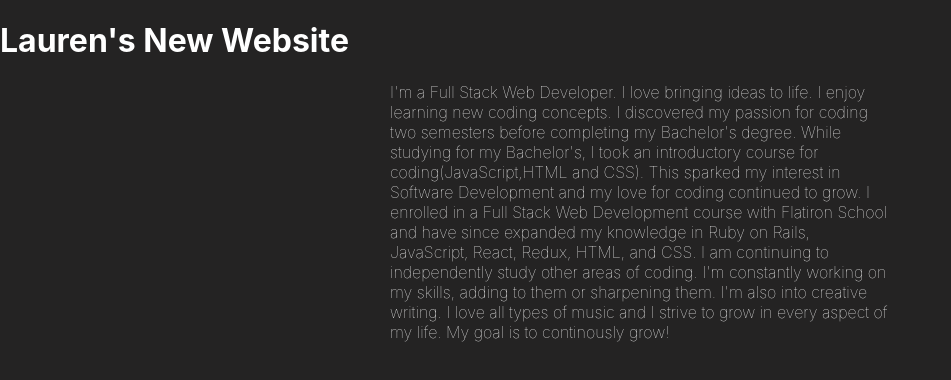
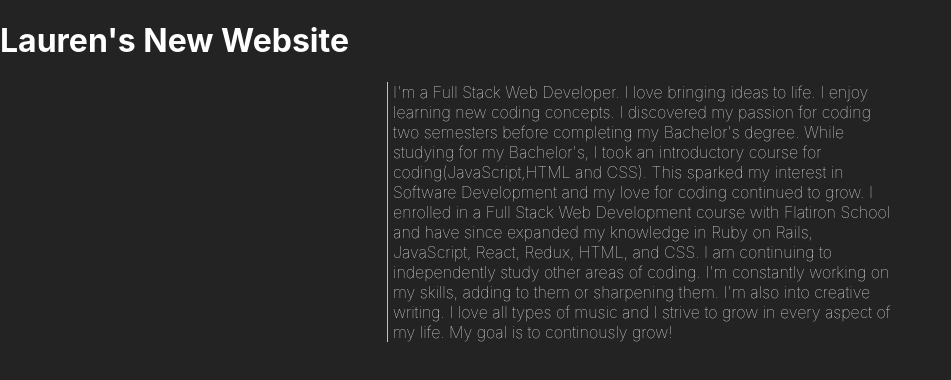
Before and after one commit to LmLutec/personal-portfolio, a React (Create React App) app: page / in a window 1280 px wide. Shown: the top 380 px of the page, without its empty margins (0-951 px from the left). Built offline with nearby package versions, Linux system fonts and the light colour scheme.

Commit message:
added border to bio section

```diff
--- a/src/styles/Home.css
+++ b/src/styles/Home.css
@@ -2,4 +2,6 @@
   width: 500px;
   margin-left: auto;
   margin-right: auto;
+  border-left: 1px solid silver;
+  padding-left: 5px;
 }
```
